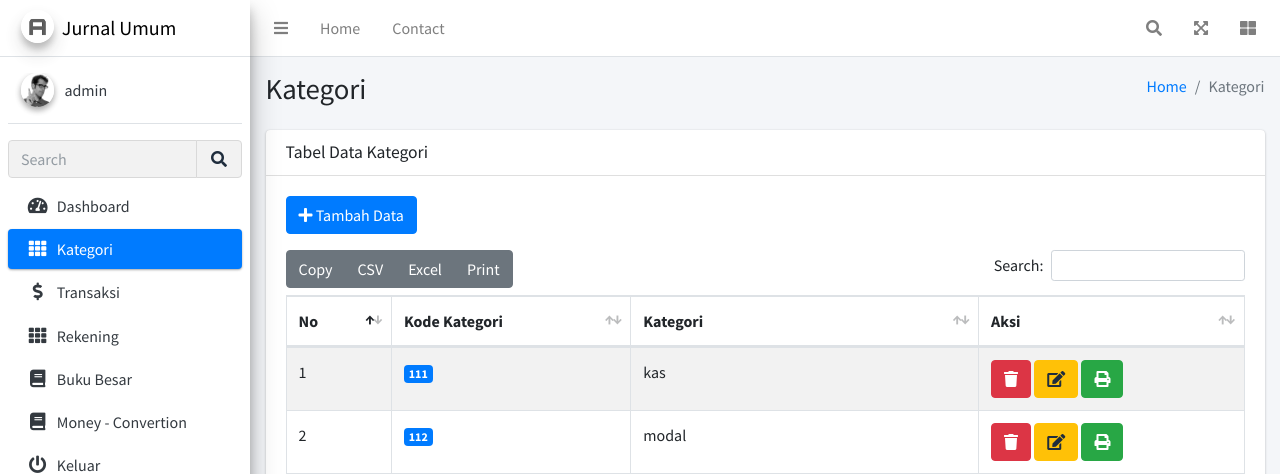
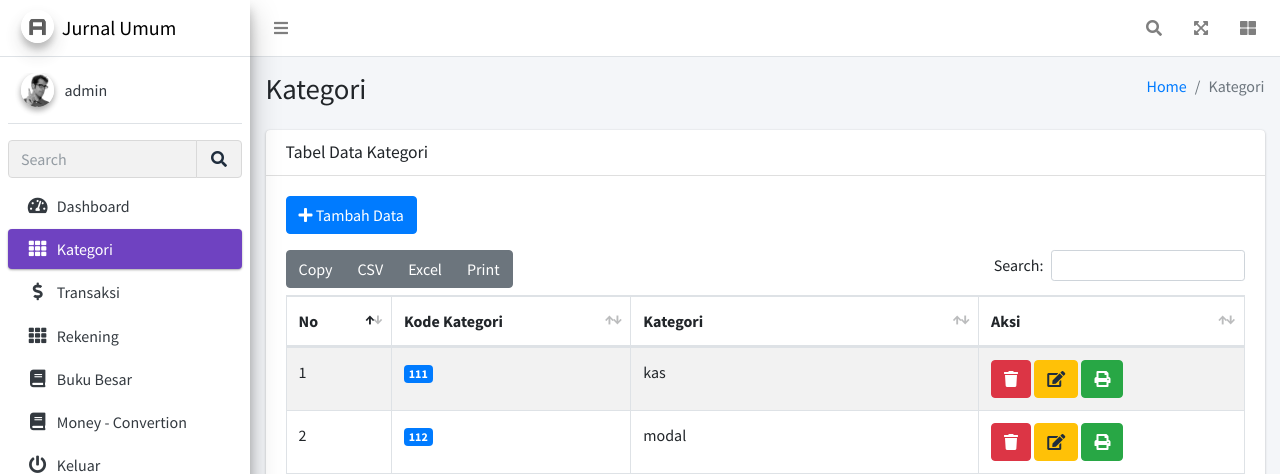
Before and after one commit to deflyharfrian/jurnalumum, a PHP site: page /pages/admin/index.php?kategori in a window 1280 px wide. Shown: the top 474 px of the page. Run offline with PHP 8.4, Linux system fonts and the light colour scheme; a user stored in the database is signed in; data comes from the database, SQL or seed files in the repository; some libraries are stand-ins or nearby versions.

Commit message:
Update index.php

```diff
--- a/pages/admin/index.php
+++ b/pages/admin/index.php
@@ -66,23 +66,20 @@ scratch. This page gets rid of all links and provides the needed markup only.
         <li class="nav-item">
           <a class="nav-link" data-widget="pushmenu" href="#" role="button"><i class="fas fa-bars"></i></a>
         </li>
-        <li class="nav-item d-none d-sm-inline-block">
-          <a href="index3.html" class="nav-link">Home</a>
-        </li>
-        <li class="nav-item d-none d-sm-inline-block">
-          <a href="#" class="nav-link">Contact</a>
-        </li>
+
       </ul>
 
       <!-- Right navbar links -->
       <ul class="navbar-nav ml-auto">
         <!-- Navbar Search -->
         <li class="nav-item">
+
           <a class="nav-link" data-widget="navbar-search" href="#" role="button">
             <i class="fas fa-search"></i>
           </a>
+
           <div class="navbar-search-block">
-            <form class="form-inline">
+            <form class="form-inline" method="post" action="">
               <div class="input-group input-group-sm">
                 <input class="form-control form-control-navbar" type="search" placeholder="Search" aria-label="Search">
                 <div class="input-group-append">
@@ -115,7 +112,7 @@ scratch. This page gets rid of all links and provides the needed markup only.
     <!-- /.navbar -->
 
     <!-- Main Sidebar Container -->
-    <aside class="main-sidebar sidebar-light-primary elevation-4">
+    <aside class="main-sidebar sidebar-light-purple elevation-4">
       <!-- Brand Logo -->
       <a href="index3.html" class="brand-link">
         <img src="../../dist/img/AdminLTELogo.png" alt="AdminLTE Logo" class="brand-image img-circle elevation-3" style="opacity: .8">
```
